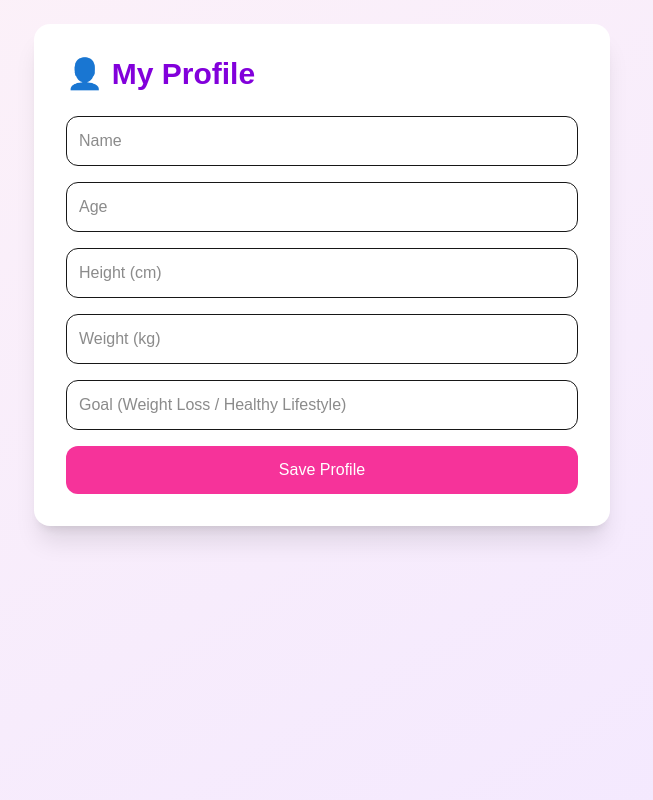
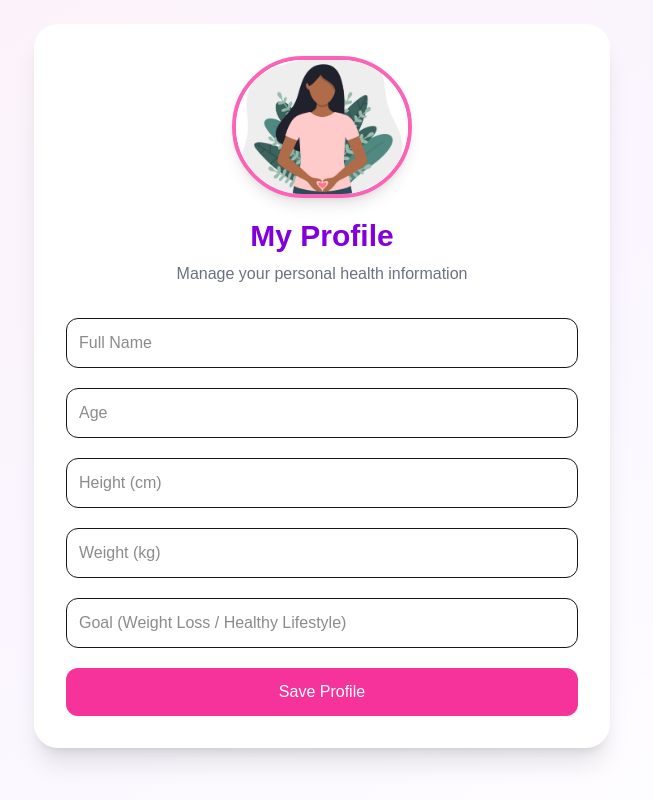
Before and after one commit to BattenaMaheswari/BloomHer-AI, a Next.js app in the folder frontend/: page /profile in a window 1280 px wide. Shown: the whole page, without its empty margins (318-971 px from the left). Built offline with nearby package versions, Linux system fonts and the light colour scheme; no server answers.

Commit message:
Enhanced profile page with image and form reset

```diff
--- a/frontend/app/profile/page.tsx
+++ b/frontend/app/profile/page.tsx
@@ -2,25 +2,6 @@
 
 import { useState } from "react";
 import Image from "next/image";
-<div className="flex flex-col items-center mb-8">
-
-  <Image
-    src="/images/profile.jpg"
-    alt="Profile"
-    width={180}
-    height={180}
-    className="rounded-full border-4 border-pink-400 shadow-lg object-cover"
-  />
-
-  <h2 className="mt-4 text-2xl font-bold text-purple-700">
-    My Profile
-  </h2>
-
-  <p className="text-gray-500">
-    Manage your personal health information
-  </p>
-
-</div>
 
 export default function ProfilePage() {
   const API_URL = process.env.NEXT_PUBLIC_API_URL;
@@ -82,6 +63,15 @@
 
       setMessage("✅ Profile saved successfully!");
 
+      // Clear form
+      setFormData({
+        name: "",
+        age: "",
+        height: "",
+        weight: "",
+        goal: "",
+      });
+
     } catch (err: any) {
       setMessage(err.message);
     } finally {
@@ -90,63 +80,87 @@
   }
 
   return (
-    <main className="min-h-screen bg-gradient-to-br from-pink-50 to-purple-100 p-6">
+    <main className="min-h-screen bg-gradient-to-br from-pink-50 via-purple-50 to-white p-6">
 
-      <div className="max-w-xl mx-auto bg-white rounded-2xl shadow-xl p-8">
+      <div className="max-w-xl mx-auto bg-white rounded-3xl shadow-xl p-8">
 
-        <h1 className="text-3xl font-bold text-purple-700 mb-6">
-          👤 My Profile
-        </h1>
+        {/* Profile Image */}
+
+        <div className="flex flex-col items-center mb-8">
+
+          <Image
+            src="/images/profile.jpg"
+            alt="Profile"
+            width={180}
+            height={180}
+            priority
+            className="rounded-full border-4 border-pink-400 shadow-lg object-cover"
+          />
+
+          <h1 className="text-3xl font-bold text-purple-700 mt-5">
+            My Profile
+          </h1>
+
+          <p className="text-gray-500 mt-2 text-center">
+            Manage your personal health information
+          </p>
+
+        </div>
 
         <form
           onSubmit={saveProfile}
-          className="space-y-4"
+          className="space-y-5"
         >
 
           <input
+            type="text"
             name="name"
-            placeholder="Name"
+            placeholder="Full Name"
             value={formData.name}
             onChange={handleChange}
-            className="w-full border p-3 rounded-xl"
+            className="w-full border p-3 rounded-xl focus:outline-none focus:ring-2 focus:ring-pink-400"
           />
 
           <input
+            type="number"
             name="age"
             placeholder="Age"
             value={formData.age}
             onChange={handleChange}
-            className="w-full border p-3 rounded-xl"
+            className="w-full border p-3 rounded-xl focus:outline-none focus:ring-2 focus:ring-pink-400"
           />
 
           <input
+            type="number"
             name="height"
             placeholder="Height (cm)"
             value={formData.height}
             onChange={handleChange}
-            className="w-full border p-3 rounded-xl"
+            className="w-full border p-3 rounded-xl focus:outline-none focus:ring-2 focus:ring-pink-400"
           />
 
           <input
+            type="number"
             name="weight"
             placeholder="Weight (kg)"
             value={formData.weight}
             onChange={handleChange}
-            className="w-full border p-3 rounded-xl"
+            className="w-full border p-3 rounded-xl focus:outline-none focus:ring-2 focus:ring-pink-400"
           />
 
           <input
+            type="text"
             name="goal"
             placeholder="Goal (Weight Loss / Healthy Lifestyle)"
             value={formData.goal}
             onChange={handleChange}
-            className="w-full border p-3 rounded-xl"
+            className="w-full border p-3 rounded-xl focus:outline-none focus:ring-2 focus:ring-pink-400"
           />
 
           <button
             type="submit"
             disabled={loading}
-            className="w-full bg-pink-500 text-white p-3 rounded-xl hover:bg-pink-600"
+            className="w-full bg-pink-500 text-white p-3 rounded-xl hover:bg-pink-600 transition disabled:bg-gray-400"
           >
             {loading ? "Saving..." : "Save Profile"}
           </button>
@@ -154,9 +168,13 @@
         </form>
 
         {message && (
-          <div className="mt-5 bg-purple-100 text-purple-700 p-4 rounded-xl">
+
+          <div className="mt-6 p-4 rounded-xl bg-purple-100 text-purple-700 text-center font-medium">
+
             {message}
+
           </div>
+
         )}
 
       </div>
```
